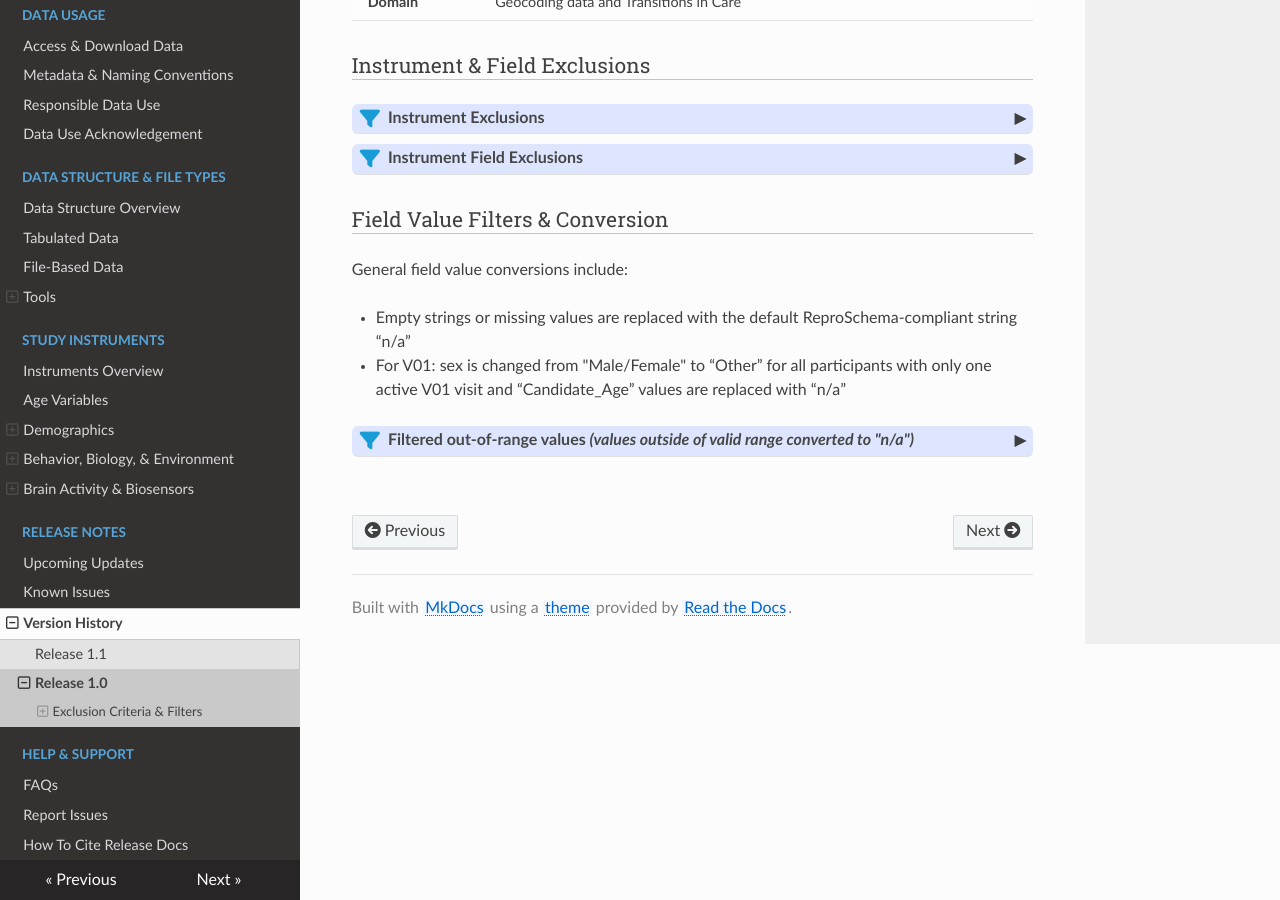
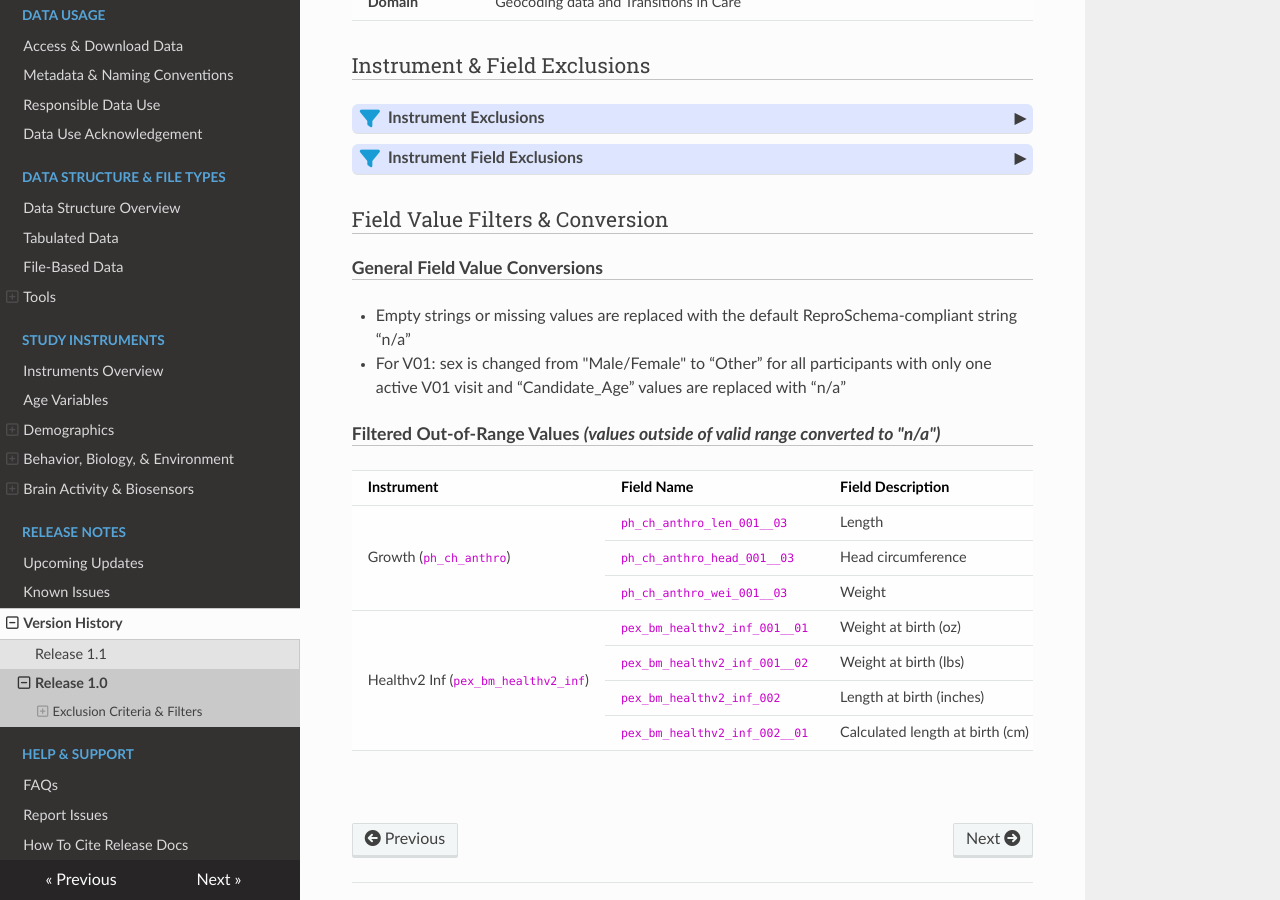
Before and after one commit to nbdc-datahub/hbcd-docs, an MkDocs documentation site: the page built from docs/changelog/versions/R1.md, in a window 1280 px wide and 900 px high, scrolled down 764 px. Built offline with MkDocs 1.6.1, drawn with Linux system fonts in a browser that asks for light colours; nearby versions of some CDN libraries.

Commit message:
polish R1.0

```diff
--- a/docs/changelog/versions/R1.md
+++ b/docs/changelog/versions/R1.md
@@ -116,22 +116,13 @@
 
 ### Field Value Filters & Conversion
 
-General field value conversions include:
+#### General Field Value Conversions
 
  - Empty strings or missing values are replaced with the default ReproSchema-compliant string “n/a”
  - For V01: sex is changed from "Male/Female" to “Other” for all participants with only one active V01 visit and “Candidate_Age” values are replaced with “n/a”
 
-<div id="field-values" class="table-banner" onclick="toggleCollapse(this)">
-  <span class="emoji"><i class="fa-solid fa-filter"></i></span>
-  <span class="text-with-link">
-  <span class="text">Filtered out-of-range values <i>(values outside of valid range converted to "n/a")</i></span>
-  <a class="anchor-link" href="#field-values" title="Copy link">
-  <i class="fa-solid fa-link"></i>
-  </a>
-  </span>
-  <span class="arrow">▸</span>
-</div>
-<div class="table-collapsible-content">
+#### Filtered Out-of-Range Values *(values outside of valid range converted to "n/a")*
+
 <table class="table-no-vertical-lines" style="width: 100%; border-collapse: collapse; table-layout: fixed;">
 <thead>
   <tr>
@@ -153,7 +144,6 @@ General field value conversions include:
   <tr><td><code>pex_bm_healthv2_inf_002__01</code></td><td>Calculated length at birth (cm)</td><td>30 - 130</td></tr>
 </tbody>
 </table>
-</div>
 
 
 <br>
```
